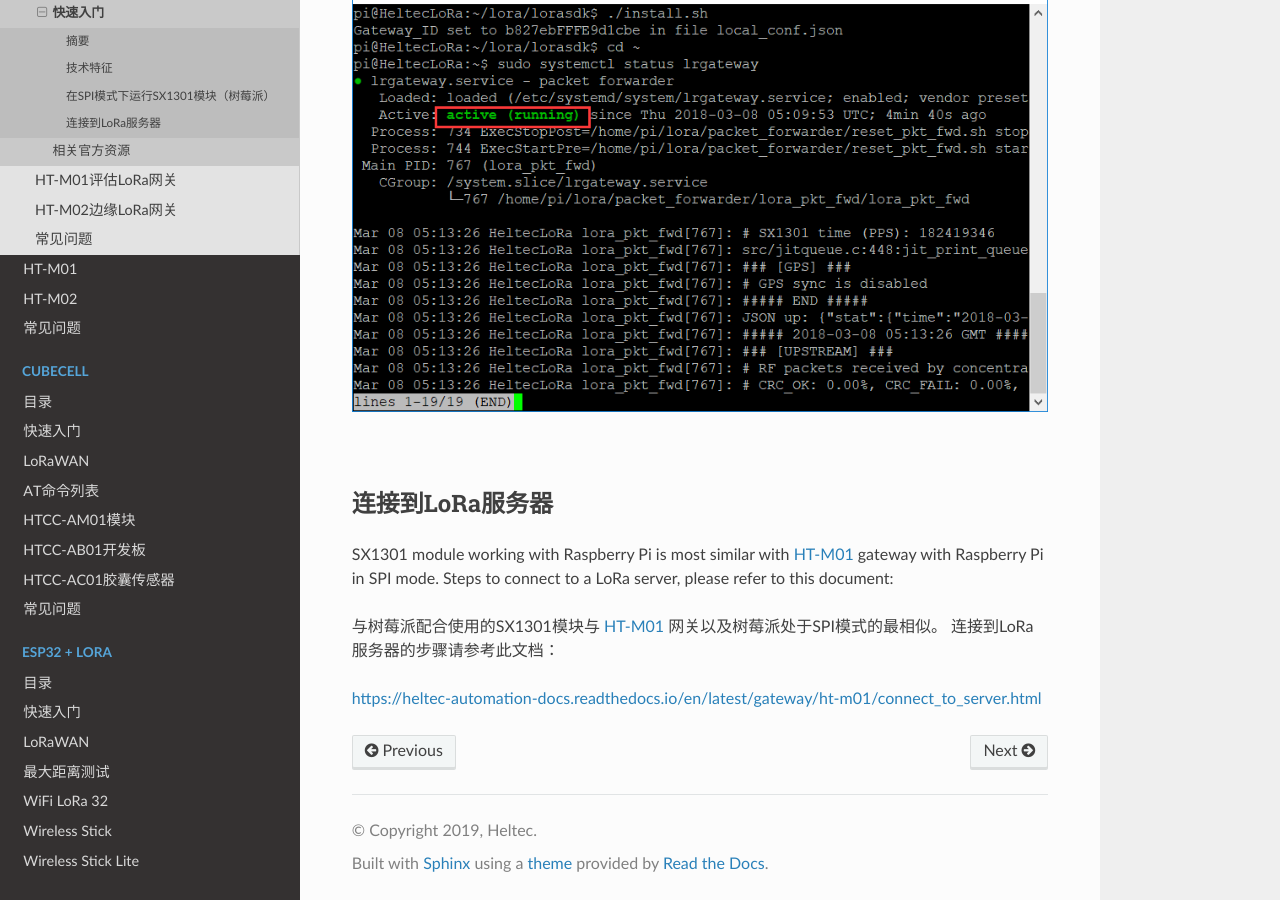
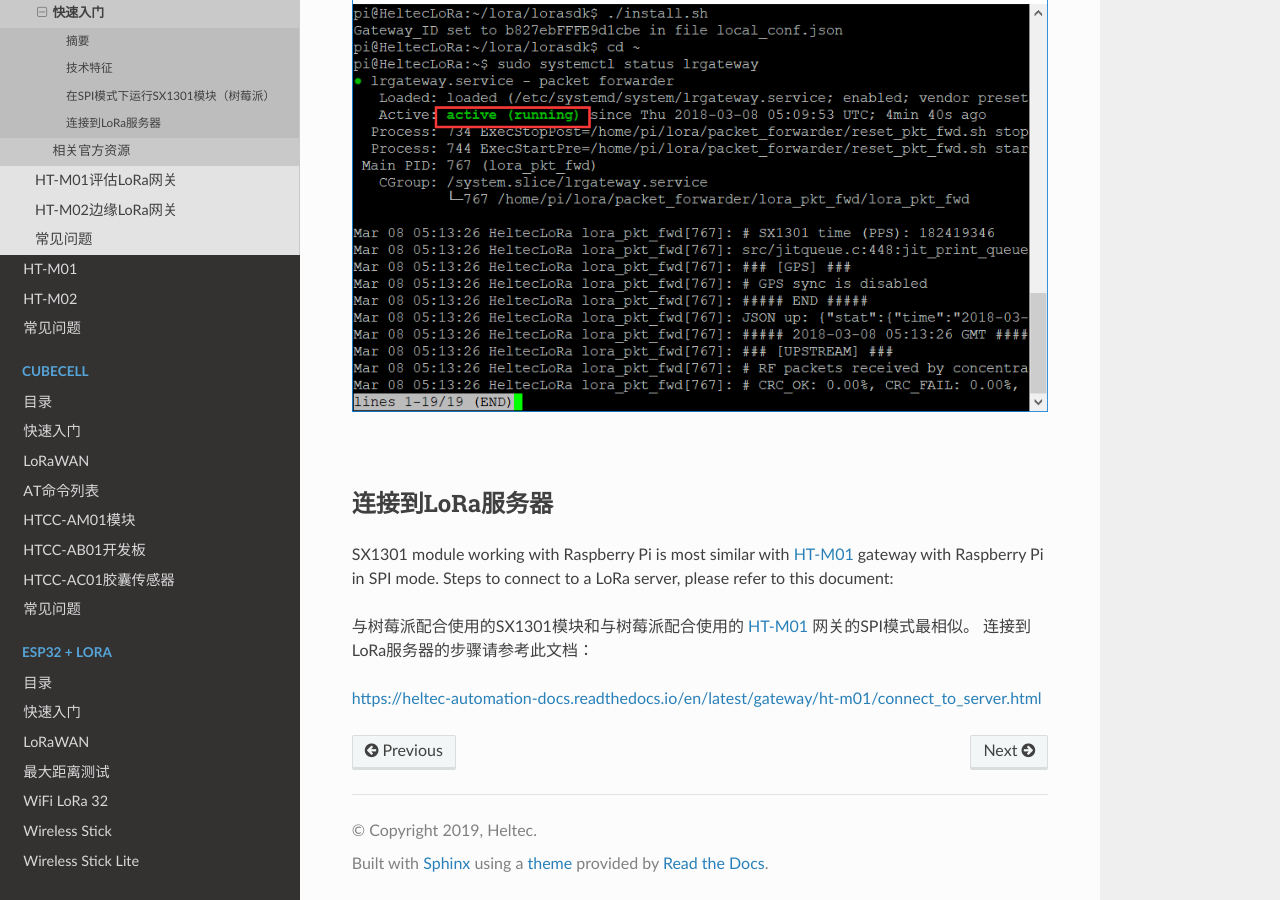
Before and after one commit to HelTecAutomation/HeltecDocs-zh_CN, a Sphinx documentation site: the page built from zh_CN/source/gateway/sx1301module/qucik_start.md, in a window 1280 px wide and 900 px high, scrolled down 3251 px. Built offline with Sphinx 7.4.7 and the Read the Docs theme 2.0.0, drawn with Linux system fonts in a browser that asks for light colours; pages that are not in the unit, such as notebooks, are missing from menus.

Commit message:
更新网关相关文档

```diff
--- a/zh_CN/source/gateway/sx1301module/qucik_start.md
+++ b/zh_CN/source/gateway/sx1301module/qucik_start.md
@@ -68,6 +68,6 @@ sudo cp -f /home/pi/lora/lorasdk/global_conf_EU868.json /home/pi/lora/packet_for
 
 SX1301 module working with Raspberry Pi is most similar with [HT-M01](https://heltec.org/project/ht-m01/) gateway with Raspberry Pi in SPI mode. Steps to connect to a LoRa server, please refer to this document:
 
-与树莓派配合使用的SX1301模块与 [HT-M01](https://heltec.org/project/ht-m01/) 网关以及树莓派处于SPI模式的最相似。 连接到LoRa服务器的步骤请参考此文档：
+与树莓派配合使用的SX1301模块和与树莓派配合使用的 [HT-M01](https://heltec.org/project/ht-m01/) 网关的SPI模式最相似。 连接到LoRa服务器的步骤请参考此文档：
 
 [https://heltec-automation-docs.readthedocs.io/en/latest/gateway/ht-m01/connect_to_server.html](https://heltec-automation-docs.readthedocs.io/en/latest/gateway/ht-m01/connect_to_server.html)
```
